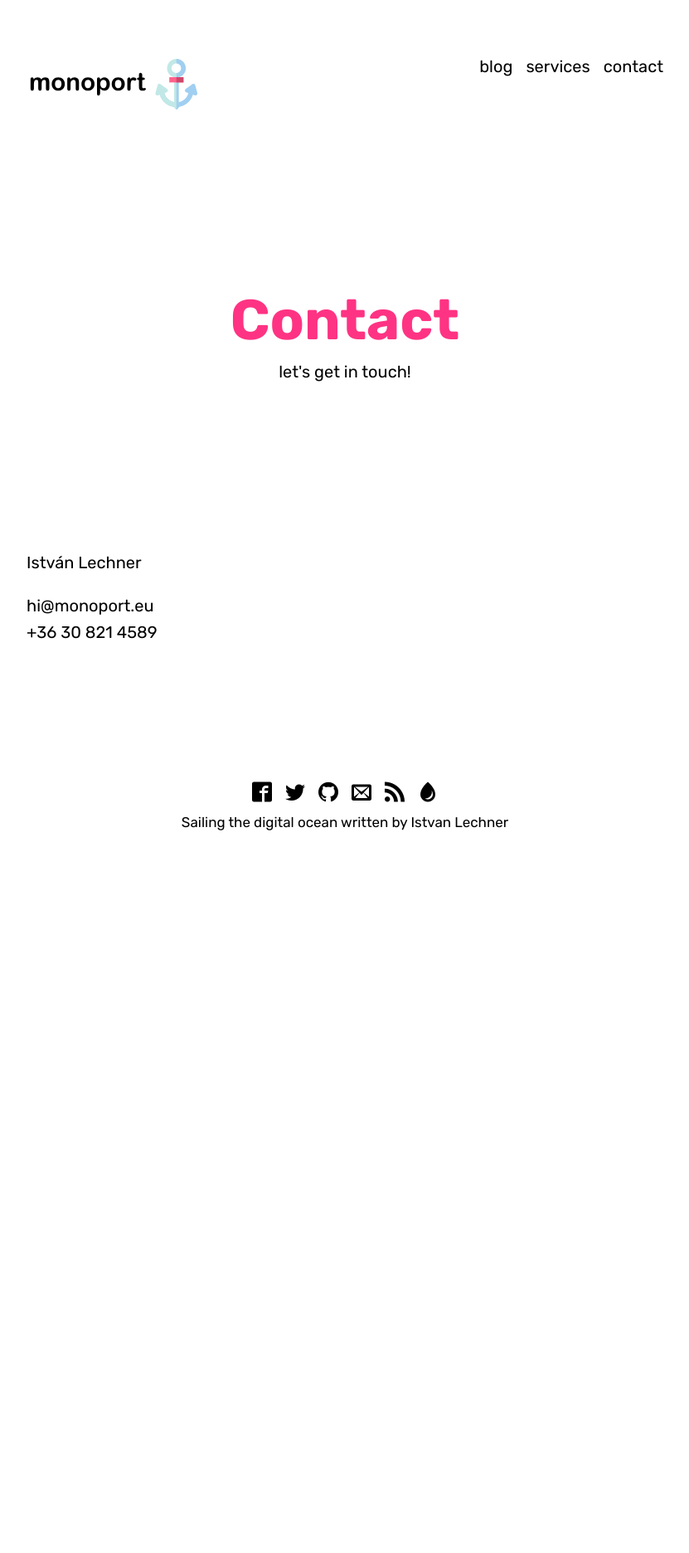
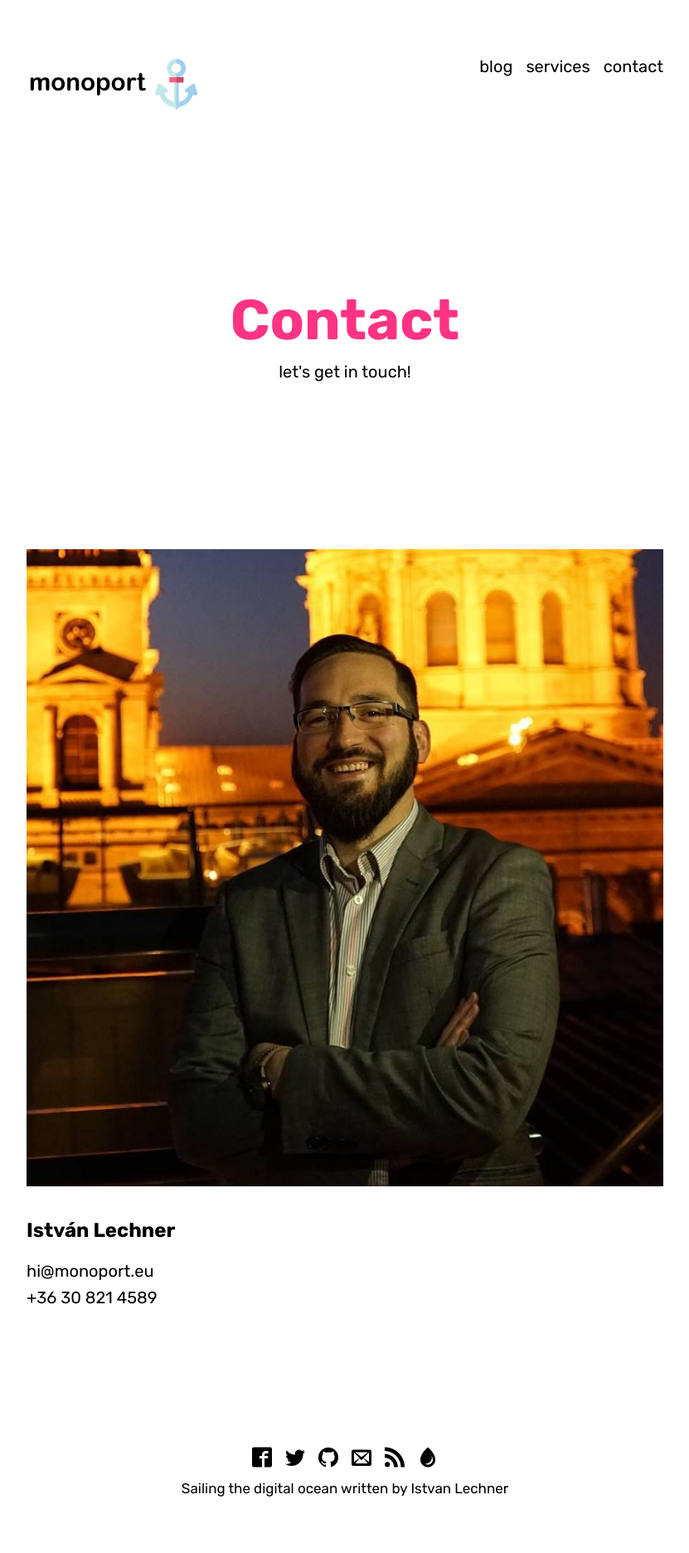
Before and after one commit to vestalux/monoport3, a Jekyll site: the page built from contact.md, in a window 1280 px wide. Shown: the whole page at 83% size, without its empty margins (224-1055 px from the left). Built offline with Jekyll 4.4.1, drawn with Linux system fonts in a browser that asks for light colours; some web fonts are replaced; before the commit the page ends 1069 px from its top, so only the background shows below that.

Commit message:
Update from Forestry.io - Updated contact.md

```diff
--- a/contact.md
+++ b/contact.md
@@ -8,7 +8,9 @@ weight: 5
 sitemap:
   priority: 0.9
 ---
-István Lechner
+![](/uploads/profil.jpg)
+
+## István Lechner
 
 hi@monoport.eu
 \+36 30 821 4589
```
